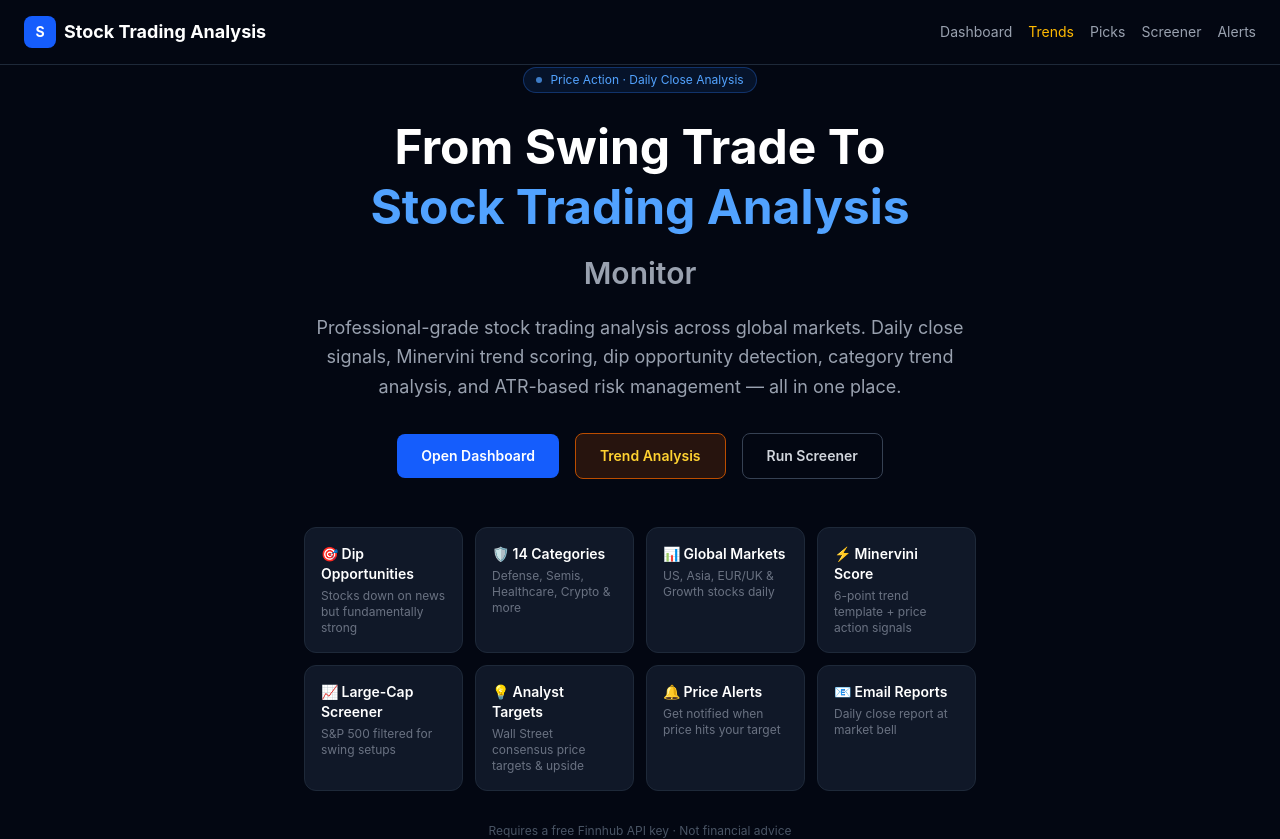
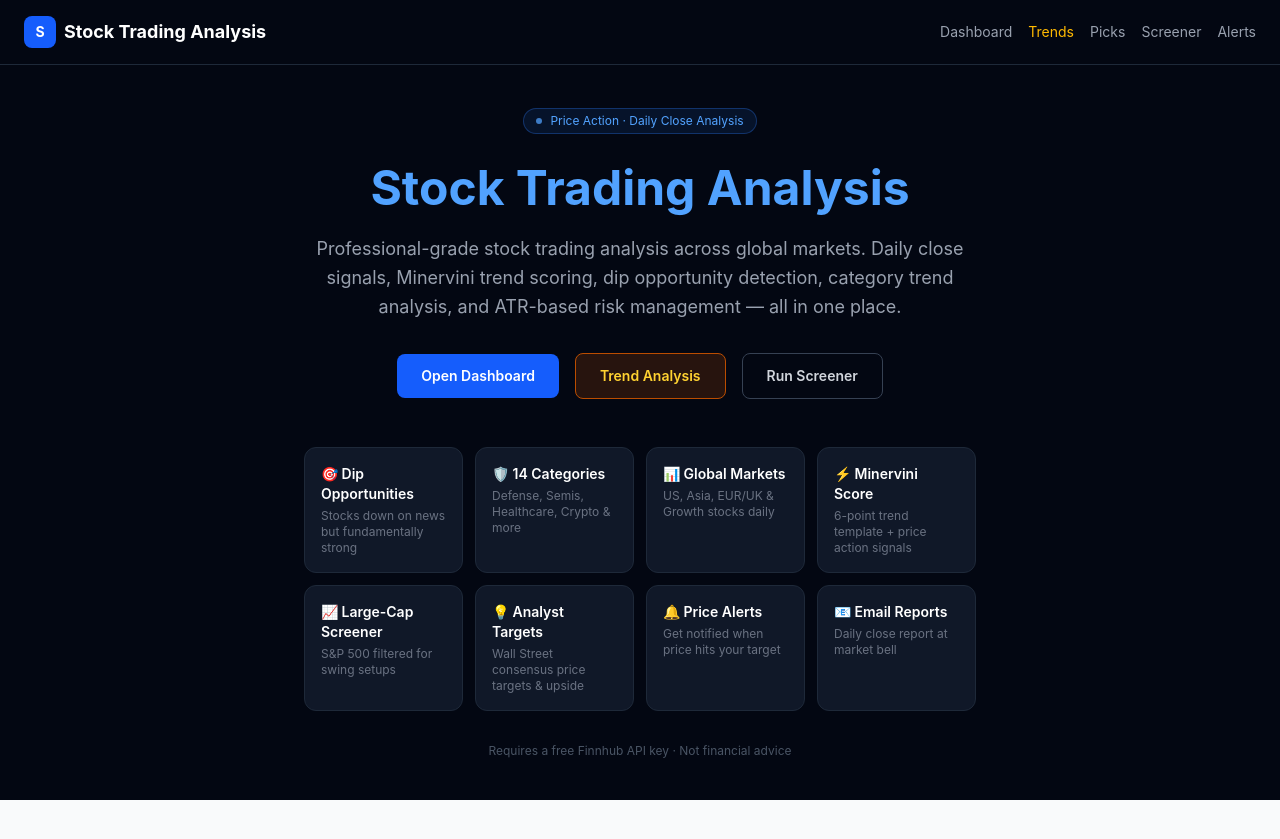
Before and after one commit to Alonshe17/Stock-Trading-Analysis, a Next.js app: page / in a window 1280 px wide. After the commit the page ends 800 px from the top, so only its background shows below. Built offline with nearby package versions, Linux system fonts and the light colour scheme.

Commit message:
Rename front page hero to Stock Trading Analysis

```diff
--- a/app/page.tsx
+++ b/app/page.tsx
@@ -27,9 +27,7 @@ export default function HomePage() {
           </div>
 
           <h1 className="text-5xl font-bold text-white leading-tight mb-4">
-            From Swing Trade To<br />
-            <span className="text-blue-400">Stock Trading Analysis</span><br />
-            <span className="text-gray-400 text-3xl font-semibold">Monitor</span>
+            <span className="text-blue-400">Stock Trading Analysis</span>
           </h1>
           <p className="text-lg text-gray-400 mb-8 leading-relaxed">
             Professional-grade stock trading analysis across global markets.
```
